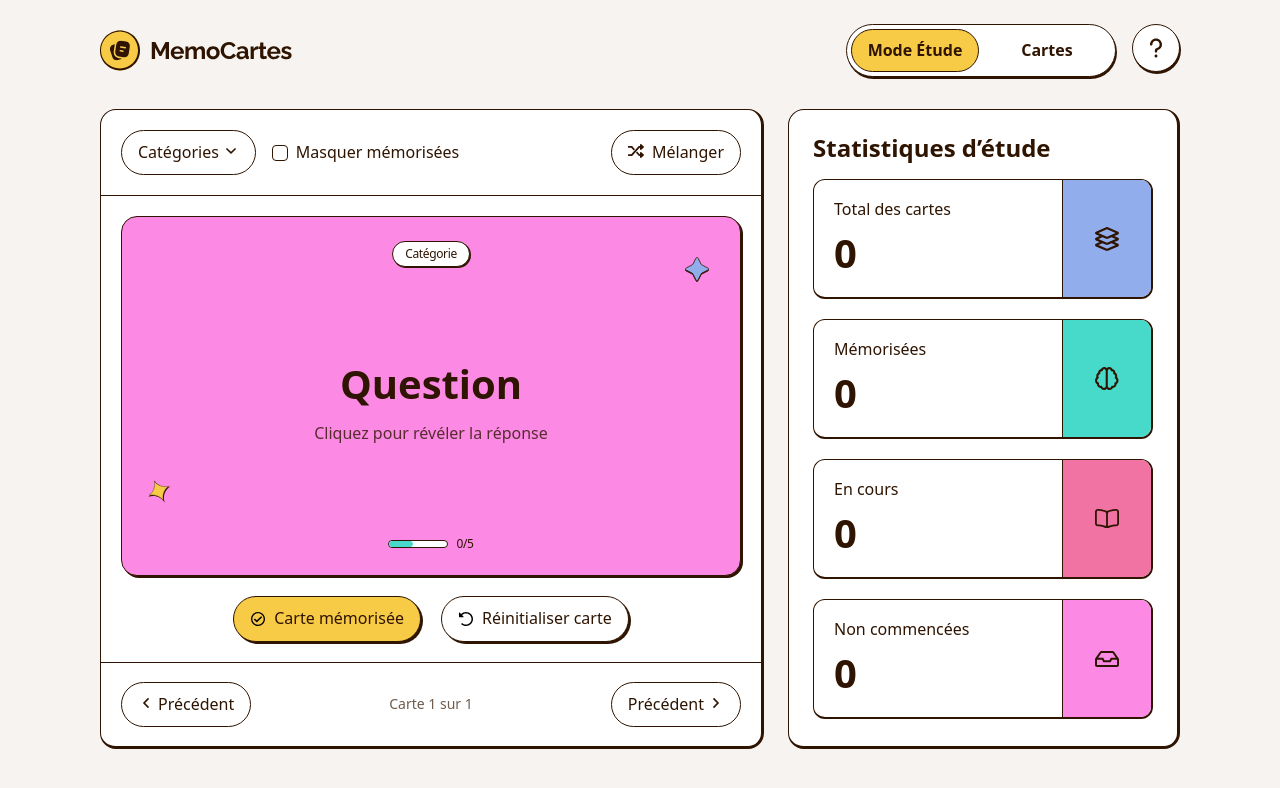
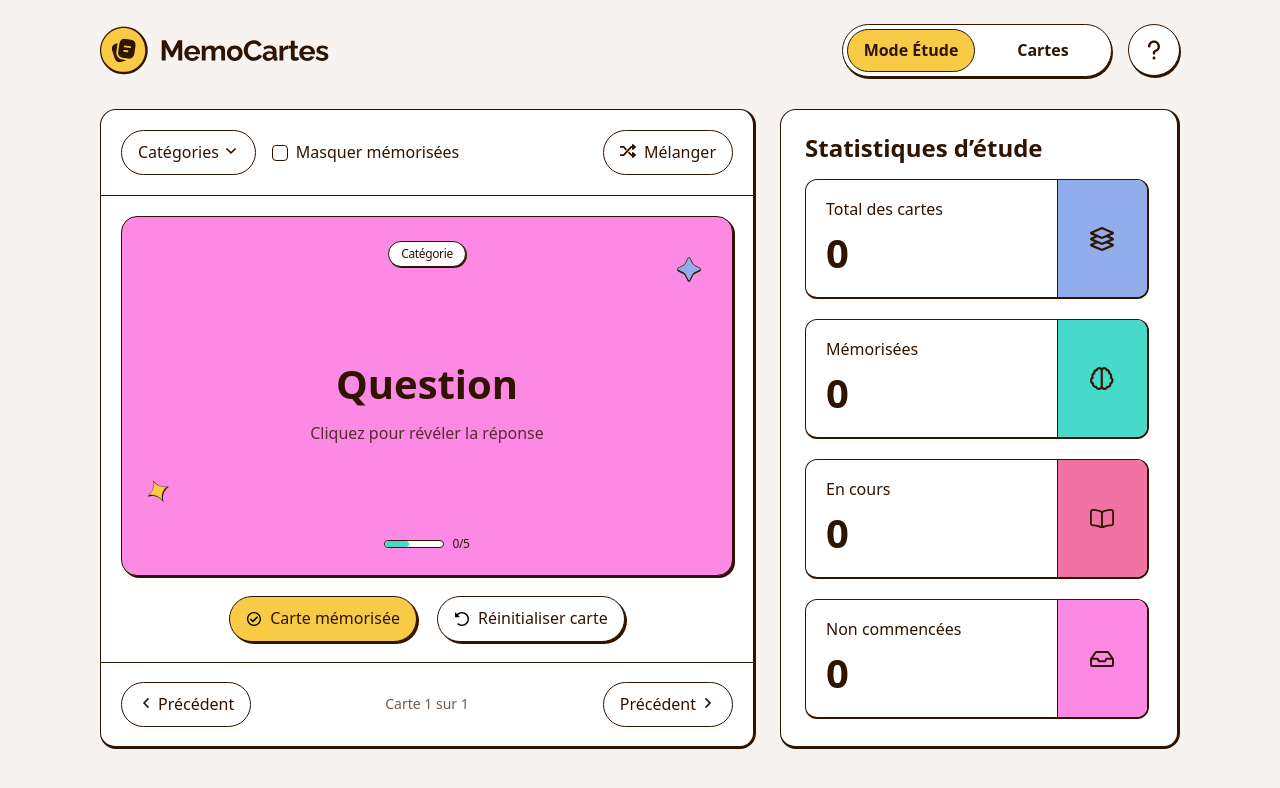
Before and after one commit to LucDub-code/memocartes, a Next.js app: page / in a window 1280 px wide. Shown: the top 788 px of the page. Built offline with nearby package versions, Linux system fonts and the light colour scheme.

Commit message:
feat(auth): implement logout button in user menu

```diff
--- a/app/cards/page.tsx
+++ b/app/cards/page.tsx
@@ -3,7 +3,6 @@ import CardToolbar from "../components/CardToolbar"
 import CardGrid from "../components/cards/CardGrid"
 import CardEmptyState from "../components/cards/CardEmptyState"
 import CardModalWrapper from "../components/cards/CardModalWrapper"
-import ToastContainer from "@/app/components/toast/ToastContainer"
 
 
 export default function CardsPage() {
@@ -15,7 +14,6 @@ export default function CardsPage() {
       <CardGrid />
       {/* <CardEmptyState /> */}
       <CardModalWrapper />
-      <ToastContainer />
     </main>
   )
 }
--- a/app/components/Header.tsx
+++ b/app/components/Header.tsx
@@ -8,8 +8,8 @@ export default function Header() {
       <Image
         src="/logo-large.svg"
         alt="MemoCartes"
-        width={193}
-        height={40}
+        width={230}
+        height={54}
         className="hidden sm:block"
       />
       <Image
--- a/app/components/UserButton.tsx
+++ b/app/components/UserButton.tsx
@@ -1,18 +1,52 @@
 "use client"
 
+import { useState, useRef } from "react"
+import { useClickOutside } from "@/app/hooks/useClickOutside"
 import useAuthStore from "@/app/stores/authStore"
 
 export default function UserButton() {
 
-  const { openAuth } = useAuthStore()
+  const { openAuth, isAuthenticated, setAuthenticated } = useAuthStore()
+  const [isMenuOpen, setIsMenuOpen] = useState(false)
+
+  const menuRef = useRef<HTMLDivElement>(null)
+  useClickOutside(menuRef, () => setIsMenuOpen(false), isMenuOpen)
+
+  const handleClick = () => {
+    if (isAuthenticated) {
+      setIsMenuOpen(!isMenuOpen)
+    } else {
+      openAuth()
+    }
+  }
+
+  const handleLogout = () => {
+    setAuthenticated(false)
+    setIsMenuOpen(false)
+  }
 
   return (
-    <button
-      type="button"
-      aria-label="Se connecter"
-      onClick={openAuth}
-      className="flex items-center justify-center w-12 h-12 bg-white border rounded-full cursor-pointer border-ink shadow-medium hover:bg-background">
-      <img src="/icons/icon-question.svg" alt="" className="w-6" />
-    </button>
+    <div ref={menuRef} className="relative">
+      <button
+        type="button"
+        aria-label={isAuthenticated ? "Mon compte" : "Se connecter"}
+        onClick={handleClick}
+        className={`flex items-center justify-center w-13 h-13 border rounded-full cursor-pointer
+        border-ink shadow-medium ${isAuthenticated ? "bg-yellow hover:bg-light-blue" : "bg-white hover:bg-background"}`}
+      >
+        <img src={isAuthenticated ? "/icons/icon-user.svg" : "/icons/icon-question.svg"} alt="" className="w-6" />
+      </button>
+      {isMenuOpen && (
+        <div className="absolute top-15 right-3 border rounded-lg border-ink shadow-menu text-crimson">
+          <button
+            className="flex items-center w-full gap-1 py-2 pl-4 pr-8 bg-white rounded-lg cursor-pointer text-preset-5 hover:bg-background border-ink"
+            onClick={handleLogout}
+          >
+            <img src="/icons/icon-exit.svg" alt="" className="w-4" />
+            Déconnexion
+          </button>
+        </div>
+      )}
+    </div>
   )
 }
--- a/app/components/auth/AuthModal.tsx
+++ b/app/components/auth/AuthModal.tsx
@@ -2,28 +2,39 @@
 
 import { useState } from "react"
 import useAuthStore from "@/app/stores/authStore"
+import useToastStore from "@/app/stores/toastStore"
 
 export default function AuthModal() {
 
   const [isLogin, setIsLogin] = useState(true)
-  const { closeAuth, startLoading, stopLoading } = useAuthStore()
+  const { closeAuth, startLoading, stopLoading, setAuthenticated } = useAuthStore()
+  const { showToast } = useToastStore()
 
-  const handleSubmit = (e: React.FormEvent) => {
+  const handleSubmit = async (e: React.FormEvent) => {
     e.preventDefault()
     startLoading()
 
-    // Simulation avec 50% de chance de succès/échec pour tester
-    const shouldSucceed = Math.random() > 0.5
-
-    setTimeout(() => {
-      if (shouldSucceed) {
+    try {
+      if (isLogin) {
+        // await signIn(email, password)  // À remplacer par BetterAuth
+        await new Promise((resolve, reject) =>
+          setTimeout(() => Math.random() > 0.5 ? resolve(true) : reject(), 2000)
+        )
         closeAuth()
-        // Plus tard : fetch des données utilisateur ici
+        setAuthenticated(true)
+        showToast("Connexion réussie.")
       } else {
-        stopLoading()  // Revient à la modale d'auth
-        // Plus tard : afficher message d'erreur
+        // await signUp(email, password)  // À remplacer par BetterAuth
+        await new Promise((resolve, reject) =>
+          setTimeout(() => Math.random() > 0.5 ? resolve(true) : reject(), 2000)
+        )
+        closeAuth()
+        showToast("Compte créé avec succès.")
       }
-    }, 2000)
+    } catch {
+      stopLoading()
+      showToast(isLogin ? "Échec de la connexion." : "Échec de l'inscription.")
+    }
   }
 
   return (
--- a/app/components/study/studyStats/StudyStats.tsx
+++ b/app/components/study/studyStats/StudyStats.tsx
@@ -9,7 +9,7 @@ const statsData = [
 
 export default function StudyStats() {
   return (
-    <section className="flex flex-col w-full p-4 bg-white sm:p-5 lg:p-6 lg:max-w-98 lg:min-w-68 strokes-md rounded-2xl">
+    <section className="flex flex-col w-full p-4 bg-white sm:p-5 lg:p-6 lg:max-w-100 lg:min-w-68 strokes-md rounded-2xl">
       <h2 className="mb-4 text-preset-2">Statistiques d’étude</h2>
       <div className="grid flex-col gap-4 sm:grid-cols-2 lg:flex sm:gap-5">
         {statsData.map((stat) => (
--- a/app/layout.tsx
+++ b/app/layout.tsx
@@ -4,6 +4,7 @@ import "./globals.css";
 
 import Header from "./components/Header";
 import AuthFlowWrapper from "./components/auth/AuthFlowWrapper";
+import ToastContainer from "./components/toast/ToastContainer";
 
 const poppins = Poppins({
   weight: ["100", "200", "300", "400", "500", "600", "700", "800", "900"],
@@ -27,6 +28,7 @@ export default function RootLayout({
         <Header />
         {children}
         <AuthFlowWrapper />
+        <ToastContainer />
       </body>
     </html>
   );
--- a/app/stores/authStore.ts
+++ b/app/stores/authStore.ts
@@ -2,18 +2,22 @@ import { create } from 'zustand'
 
 interface AuthStore {
   phase: "closed" | "auth" | "loading"
+  isAuthenticated: boolean
   openAuth: () => void
   startLoading: () => void
-  stopLoading: () => void  // ← ajouter
+  stopLoading: () => void
   closeAuth: () => void
+  setAuthenticated: (value: boolean) => void
 }
 
 const useAuthStore = create<AuthStore>((set) => ({
   phase: "closed",
+  isAuthenticated: false,
   openAuth: () => set({ phase: "auth" }),
   startLoading: () => set({ phase: "loading" }),
-  stopLoading: () => set({ phase: "auth" }),  // ← revient à la modale
+  stopLoading: () => set({ phase: "auth" }),
   closeAuth: () => set({ phase: "closed" }),
+  setAuthenticated: (value) => set({ isAuthenticated: value }),
 }))
 
 export default useAuthStore
```
Also changed, not shown: public/icons/icon-exit.svg (added), public/icons/icon-user.svg (added).
